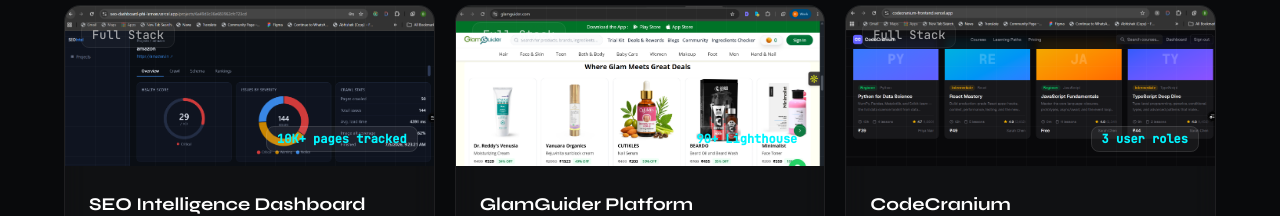
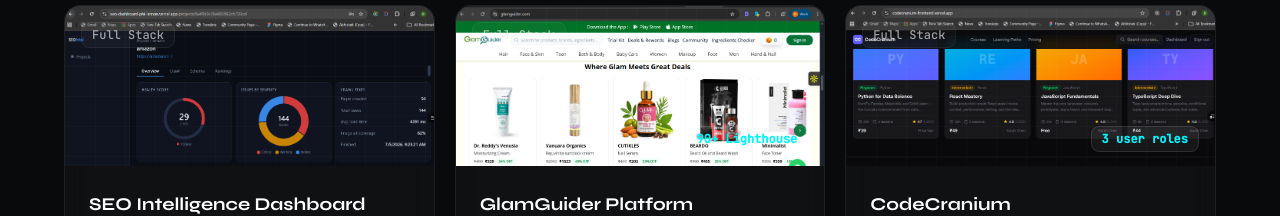
Before and after one commit to mahtobhola431/portFolioBhola, a Next.js app: page / in a window 1280 px wide. Shown: the part 5620-5836 px from the top of the page. Built offline with nearby package versions, Linux system fonts and the light colour scheme.

Commit message:
Update index.ts

```diff
--- a/src/data/index.ts
+++ b/src/data/index.ts
@@ -205,7 +205,7 @@
     image: seoDashboardImage,
     category: "Full Stack",
     featured: true,
-    metrics: "10K+ pages tracked",
+    metrics: "",
   },
   // {
   //   id: "p2",
@@ -261,7 +261,7 @@
     longDescription:
       "Built CodeCranium end-to-end — a Next.js 16 + React 19 frontend delivering a fast, typed UI with server state managed by TanStack Query and client state by Zustand. The Express 5 backend exposes a REST API over MongoDB Atlas with JWT-based authentication and role-based access control for learners, instructors, and admins.",
     techStack: ["Next.js", "React", "TypeScript", "Node.js", "Express", "MongoDB", "TanStack Query", "JWT"],
-    liveUrl: "#",
+    liveUrl: "https://codecranium-frontend.vercel.app/",
     githubUrl: "https://github.com/mahtobhola431",
     imageGradient: "from-violet-500/20 via-indigo-500/10 to-transparent",
     image: codecraniumImage,
@@ -282,7 +282,7 @@
     imageGradient: "from-orange-500/20 via-amber-500/10 to-transparent",
     category: "Backend",
     featured: false,
-    // metrics: "10K+ req/min",
+    metrics: "",
   },
   // {
   //   id: "p6",
```
